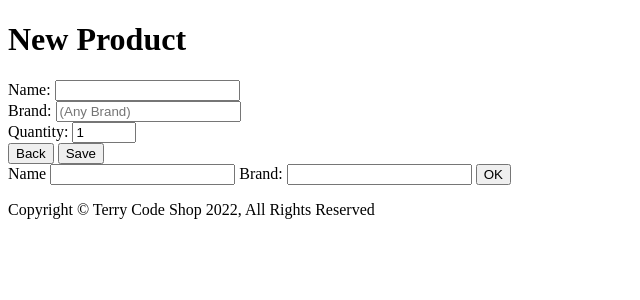
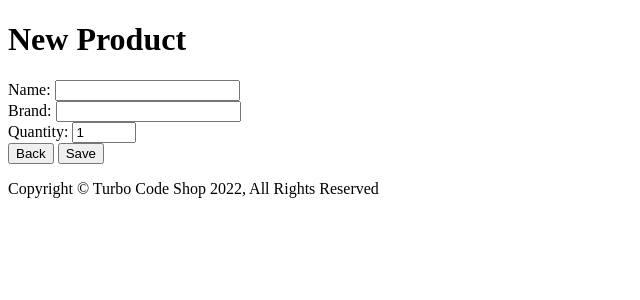
Before and after one commit to terrycodeshop/GroceryList, a Node server app: page /products/new in a window 1280 px wide. Shown: the top 300 px of the page, without its empty margins (0-640 px from the left). Run offline with Node 20, Linux system fonts and the light colour scheme; some libraries are stand-ins or nearby versions.

Commit message:
changed name of copyright holder

```diff
--- a/src/models/product_model.js
+++ b/src/models/product_model.js
@@ -3,7 +3,7 @@
 const productSchema = new mongoose.Schema(
   {
     name: { type: String, required: true },
-    brand: { type: String, required: true },
+    brand: { type: String, required: false },
     quantity: { type: Number, required: true },
   },
   { timestamps: true }
--- a/templates/partials/foot.hbs
+++ b/templates/partials/foot.hbs
@@ -1,6 +1,6 @@
 
 <div>
-    <p>Copyright &copy; Terry Code Shop 2022, All Rights Reserved</p>
+    <p>Copyright &copy; Turbo Code Shop 2022, All Rights Reserved</p>
 </div>
 
 </body>
--- a/templates/views/product_new.hbs
+++ b/templates/views/product_new.hbs
@@ -24,9 +24,7 @@
 id="brand"
 type="text"
 maxlen=40
-title='Enter "(Any Brand)" if no specific brand.'
-placeholder="(Any Brand)"
-required
+title="Enter preferred brand"
 />
         <br />
 
@@ -50,12 +48,4 @@
 
     </form>
 
-    <form method="post" action="/products" >
-    <label for="name">Name</label>
-    <input id="name" type="text" />
-    <label for="brand" >Brand: </label>
-    <input id="brand" type="text" name="brand" />
-    <button type="submit" >OK</button>
-</form>
-
 {{>foot}}
```
